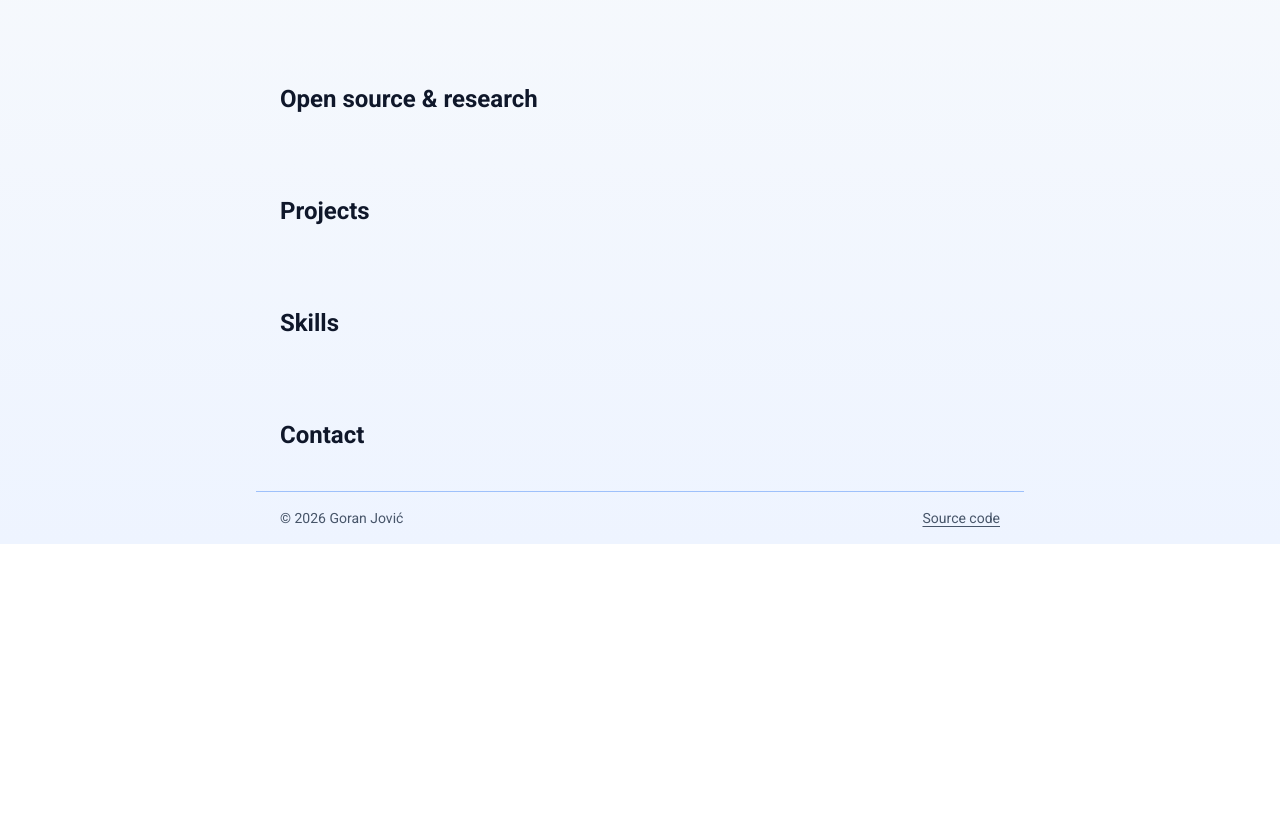
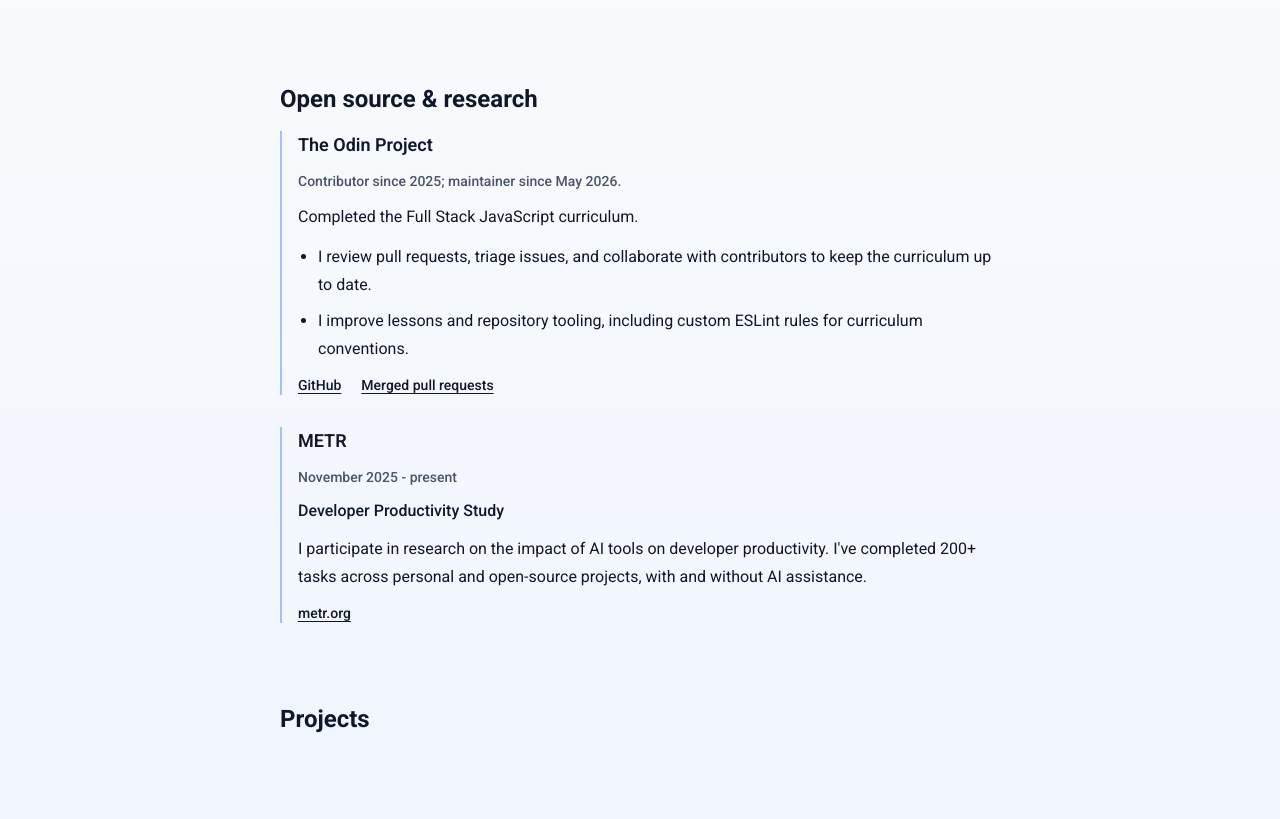
Before and after one commit to goran1010/portfolio, a React (Vite) app: page / in a window 1280 px wide. Shown: the part 726-1545 px from the top of the page. Before the commit the page ends 1270 px from the top, so only its background shows below. Built offline with nearby package versions, Linux system fonts and the light colour scheme.

Commit message:
feat: add open-source and research section

```diff
--- a/src/App.tsx
+++ b/src/App.tsx
@@ -2,6 +2,7 @@ import { About } from "./components/About";
 import { Footer } from "./components/Footer";
 import { Header } from "./components/Header";
 import { Hero } from "./components/Hero";
+import { OpenSource } from "./components/OpenSource";
 import { Section } from "./components/Section";
 import { SkipLink } from "./components/SkipLink";
 
@@ -17,7 +18,7 @@ function App() {
       >
         <Hero />
         <About />
-        <Section id="experience" />
+        <OpenSource />
         <Section id="projects" />
         <Section id="skills" />
         <Section id="contact" />
--- /dev/null
+++ b/src/components/OpenSource.tsx
@@ -0,0 +1,59 @@
+import { useLanguage } from "../customHooks/useLanguage";
+import { Section } from "./Section";
+import { ExternalLink } from "./sharedComponents/ExternalLink";
+
+const mergedPullRequestsUrl =
+  "https://github.com/search?q=org%3ATheOdinProject+author%3Agoran1010+is%3Apr+is%3Amerged&type=pullrequests";
+
+function OpenSource() {
+  const { t } = useLanguage();
+
+  return (
+    <Section id="experience">
+      <div className="flex flex-col gap-8">
+        <article
+          aria-labelledby="odin-heading"
+          className="flex flex-col gap-3 border-l-2 border-(--border-color) pl-4"
+        >
+          <h3 id="odin-heading" className="text-lg font-semibold">
+            The Odin Project
+          </h3>
+          <p className="text-sm font-medium text-(--text-muted)">
+            {t("openSource.odin.role")}
+          </p>
+          <p className="leading-7">{t("openSource.odin.curriculum")}</p>
+          <ul className="list-disc space-y-2 pl-5 leading-7">
+            <li>{t("openSource.odin.review")}</li>
+            <li>{t("openSource.odin.tooling")}</li>
+          </ul>
+          <div className="flex flex-wrap gap-x-5 gap-y-2 text-sm font-medium">
+            <ExternalLink href="https://github.com/TheOdinProject">
+              GitHub
+            </ExternalLink>
+            <ExternalLink href={mergedPullRequestsUrl}>
+              {t("openSource.odin.mergedPullRequests")}
+            </ExternalLink>
+          </div>
+        </article>
+        <article
+          aria-labelledby="metr-heading"
+          className="flex flex-col gap-3 border-l-2 border-(--border-color) pl-4"
+        >
+          <h3 id="metr-heading" className="text-lg font-semibold">
+            METR
+          </h3>
+          <p className="text-sm font-medium text-(--text-muted)">
+            {t("openSource.metr.period")}
+          </p>
+          <p className="font-medium">{t("openSource.metr.study")}</p>
+          <p className="leading-7">{t("openSource.metr.description")}</p>
+          <p className="text-sm font-medium">
+            <ExternalLink href="https://metr.org/">metr.org</ExternalLink>
+          </p>
+        </article>
+      </div>
+    </Section>
+  );
+}
+
+export { OpenSource };
--- a/src/locales/en.json
+++ b/src/locales/en.json
@@ -38,6 +38,20 @@
   "about": {
     "body": "I started learning web development through The Odin Project and stayed involved long enough to become a maintainer. Since then, I've built and deployed my own full-stack applications, from frontend to API and database. I care about keeping software reliable through automated testing, code review, and CI/CD."
   },
+  "openSource": {
+    "odin": {
+      "role": "Contributor since 2025; maintainer since May 2026.",
+      "curriculum": "Completed the Full Stack JavaScript curriculum.",
+      "review": "I review pull requests, triage issues, and collaborate with contributors to keep the curriculum up to date.",
+      "tooling": "I improve lessons and repository tooling, including custom ESLint rules for curriculum conventions.",
+      "mergedPullRequests": "Merged pull requests"
+    },
+    "metr": {
+      "period": "November 2025 - present",
+      "study": "Developer Productivity Study",
+      "description": "I participate in research on the impact of AI tools on developer productivity. I've completed 200+ tasks across personal and open-source projects, with and without AI assistance."
+    }
+  },
   "footer": {
     "source": "Source code"
   }
--- a/src/locales/sr.json
+++ b/src/locales/sr.json
@@ -38,6 +38,20 @@
   "about": {
     "body": "Web razvoj sam učio kroz The Odin Project, a danas kao maintainer pomažem u unapređivanju njegovog nastavnog programa. U međuvremenu sam napravio i postavio svoje aplikacije, od korisničkog interfejsa do servera i baze podataka. Trudim se da kod bude pregledan i pouzdan, uz automatizovane testove, pregled izmjena i CI/CD."
   },
+  "openSource": {
+    "odin": {
+      "role": "Contributor od 2025; maintainer od maja 2026.",
+      "curriculum": "Završio Full Stack JavaScript program.",
+      "review": "Pregledam pull requestove, razvrstavam prijavljene probleme i sarađujem sa zajednicom.",
+      "tooling": "Unapređujem lekcije i alate repozitorijuma, uključujući prilagođena ESLint pravila.",
+      "mergedPullRequests": "Merged pull requests"
+    },
+    "metr": {
+      "period": "Novembar 2025 - danas",
+      "study": "Studija o AI alatima i radu programera",
+      "description": "Učestvujem u istraživanju uticaja AI alata na rad programera. Završio sam 200+ zadataka na ličnim i open-source projektima, uz AI pomoć i bez nje."
+    }
+  },
   "footer": {
     "source": "Izvorni kod"
   }
```
Also changed, not shown: .cspell.json, 2 other files (tests, documents, lock files or other folders).
